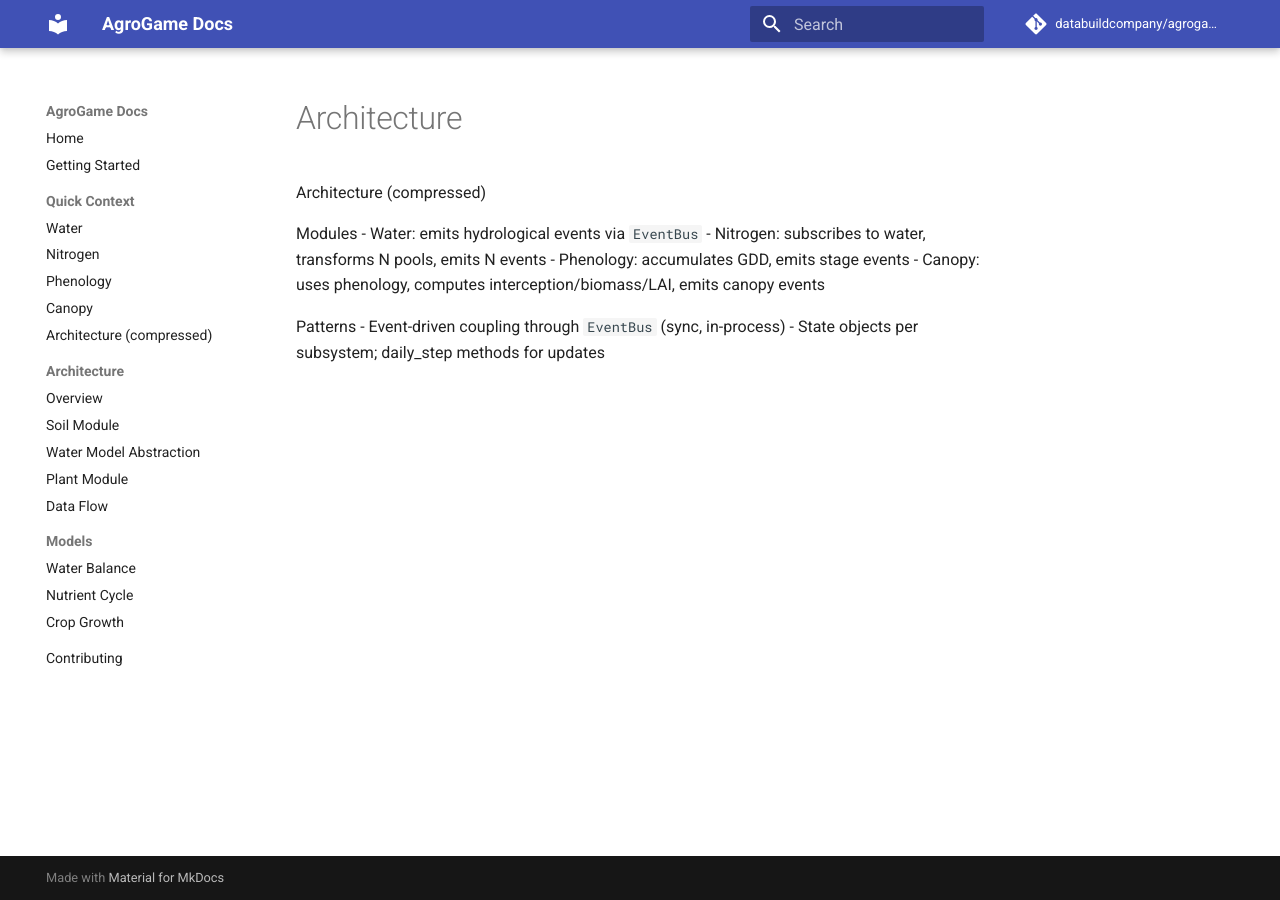
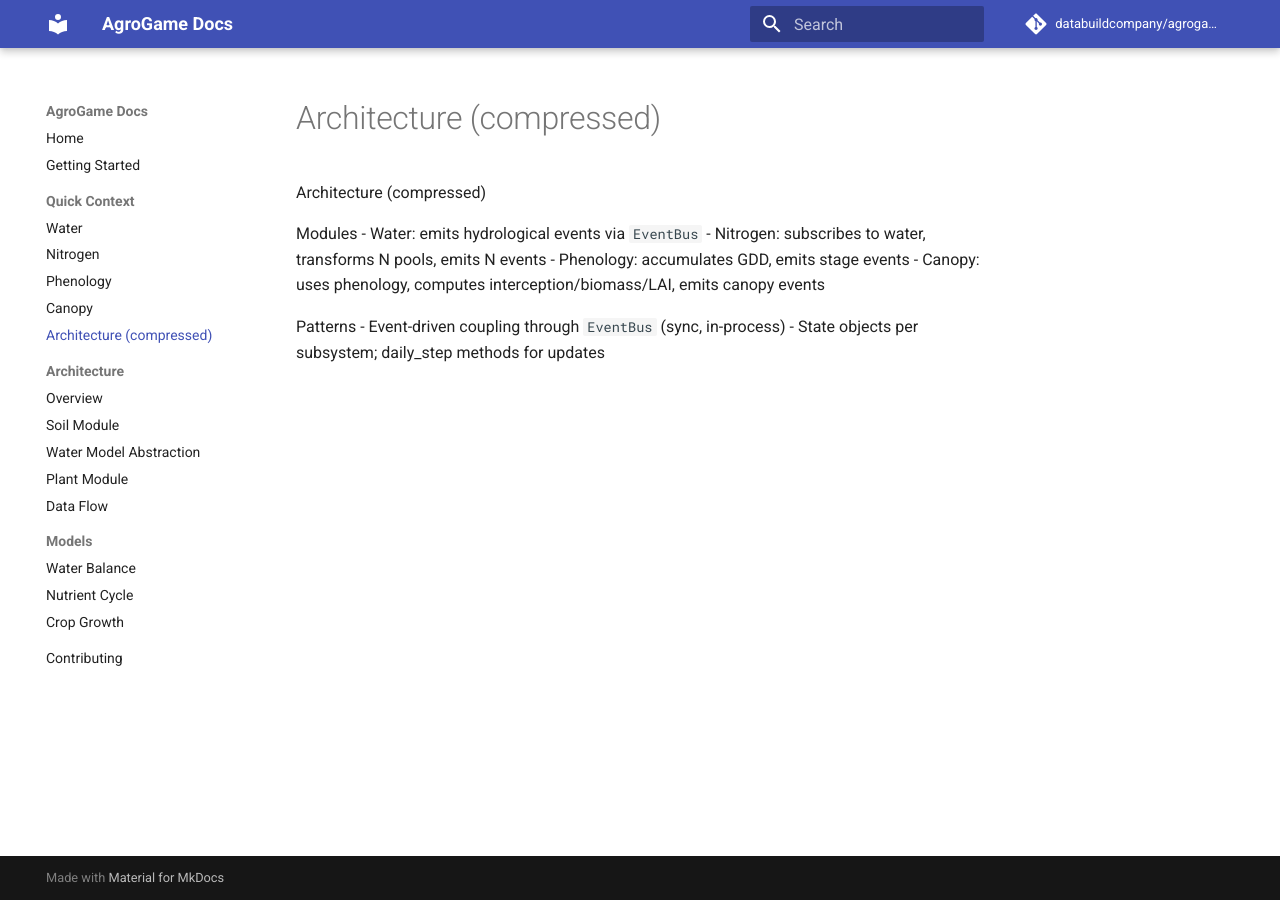
Before and after one commit to gedejong/agrogame, an MkDocs documentation site: the page built from docs/architecture.md, in a window 1280 px wide. Built offline with MkDocs 1.6.1 and Material for MkDocs 9.7.7, drawn with Linux system fonts in a browser that asks for light colours; comment, search, counter and statistics services are not loaded; some of the changed lines change nothing that is shown.

Commit message:
docs: fix mkdocs nav paths to quick-context pages

```diff
--- a/mkdocs.yml
+++ b/mkdocs.yml
@@ -5,11 +5,11 @@
   - Home: index.md
   - Getting Started: getting-started.md
   - Quick Context:
-      - Water: docs/water.md
-      - Nitrogen: docs/nitrogen.md
-      - Phenology: docs/phenology.md
-      - Canopy: docs/canopy.md
-      - Architecture (compressed): docs/architecture.md
+      - Water: water.md
+      - Nitrogen: nitrogen.md
+      - Phenology: phenology.md
+      - Canopy: canopy.md
+      - Architecture (compressed): architecture.md
   - Architecture:
       - Overview: architecture/overview.md
       - Soil Module: architecture/soil-module.md
```
